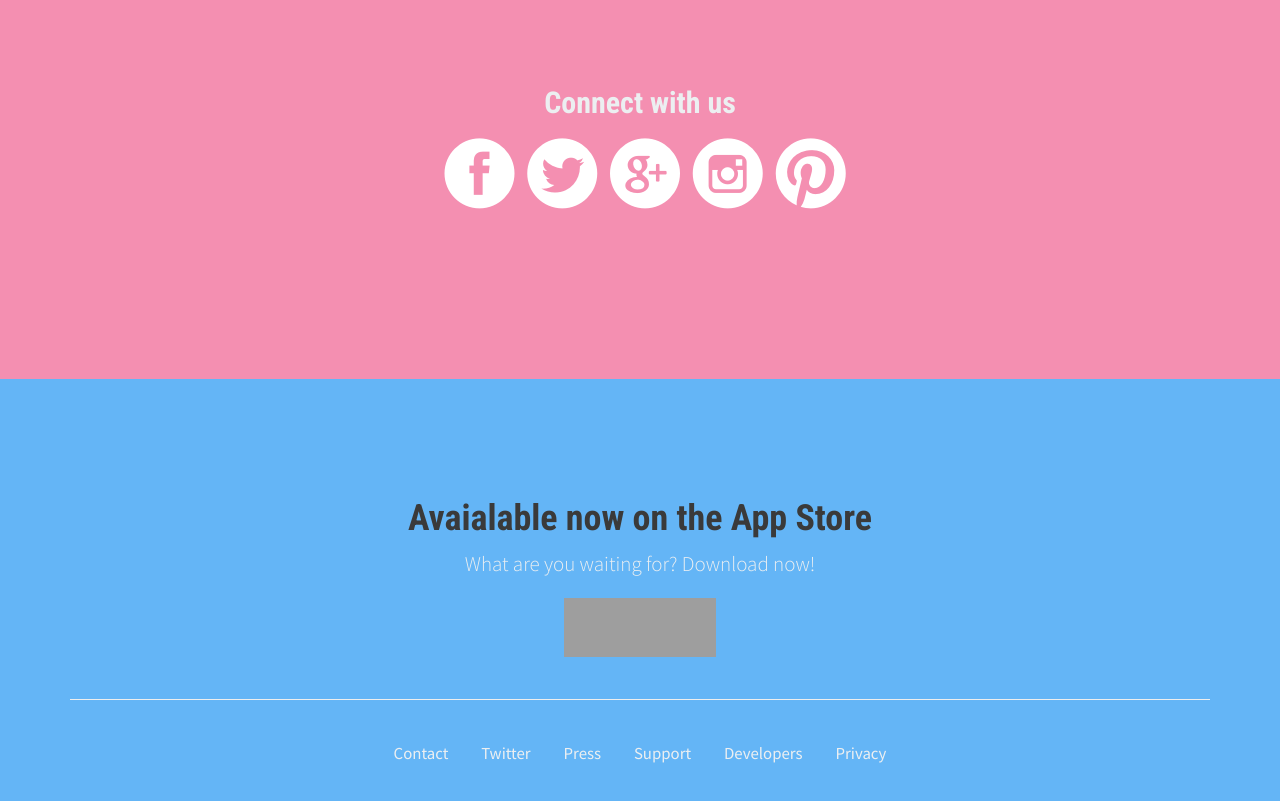
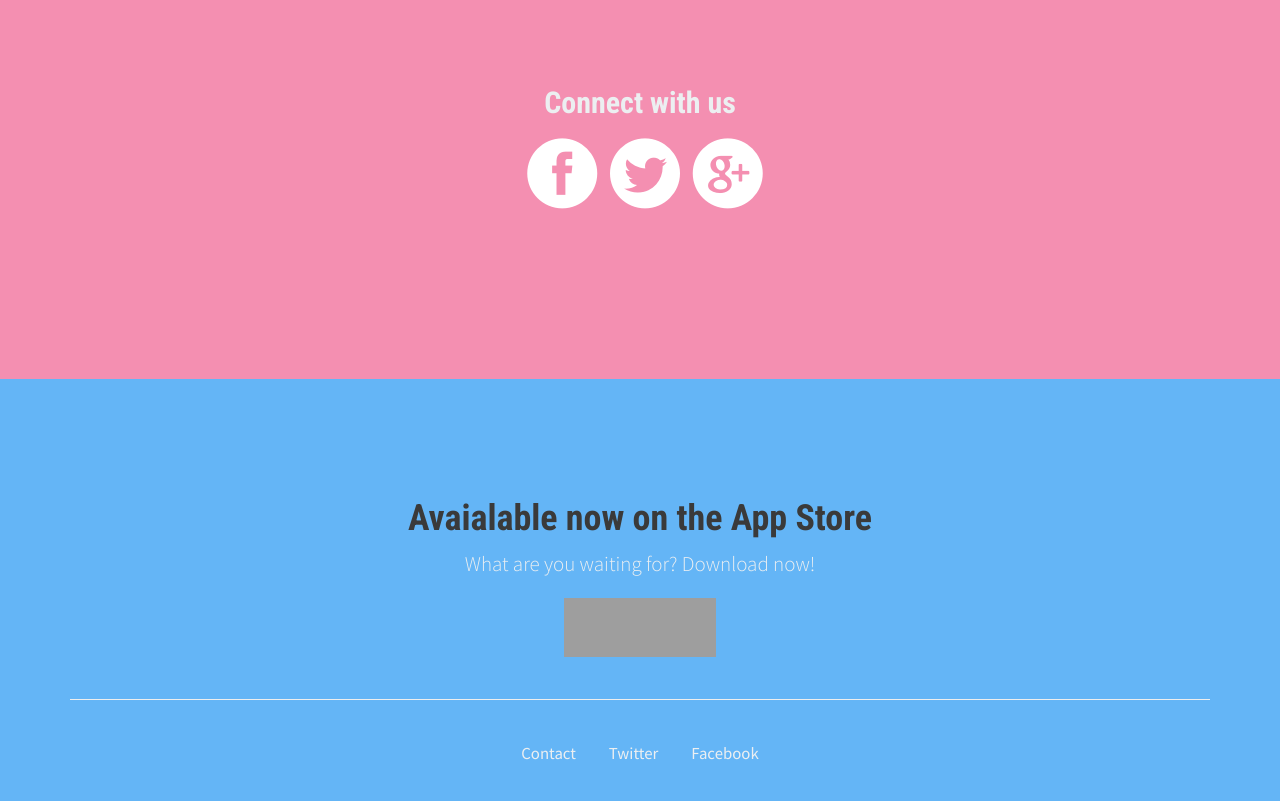
Before and after one commit to GoldTrap/site, a plain HTML site: page public/index.html in a window 1280 px wide. Shown: the part 3060-3861 px from the top of the page. Drawn offline with Linux system fonts and the light colour scheme; grey boxes are pictures that could not be loaded; files whose address does not match are found by name.

Commit message:
Update links and images

```diff
--- a/public/index.html
+++ b/public/index.html
@@ -212,11 +212,9 @@
 	  		  <div class="row">
 	  			  <div class="col-md-12">
 	  			  	<h2>Connect with us</h2>
-	  			   	<a class="icon-facebook"></a>
-	  			   	<a class="icon-twitter"></a>
-	  			   	<a class="icon-google"></a>
-	  			   	<a class="icon-instagram"></a>
-	  			   	<a class="icon-pinterest"></a>
+	  			   	<a class="icon-facebook" href="https://www.facebook.com/Gold-Trap-918074168338102/home"></a>
+	  			   	<a class="icon-twitter" href="https://twitter.com/GoldTrapApp"></a>
+	  			   	<a class="icon-google" href="https://plus.google.com/communities/110824213977486980682"></a>
 	  			   </div>
 	  		  </div>
 	  	  </div>
@@ -236,13 +234,10 @@
 	  			<div class="col-md-12">
 	  				<hr />
 		  			<ul>
-	                	<li><a href="#link-here">Contact</a></li>
-	                	<li><a href="#link-here">Twitter</a></li>
-	                	<li><a href="#link-here">Press</a></li>
-	                	<li><a href="#link-here">Support</a></li>
-	                	<li><a href="#link-here">Developers</a></li>
-	                	<li><a href="#link-here">Privacy</a></li>
-                	</ul>
+	                	<li><a href="mailto:goldtrap.app@gmail.com">Contact</a></li>
+	                	<li><a href="https://twitter.com/GoldTrapApp">Twitter</a></li>
+	                	<li><a href="https://www.facebook.com/Gold-Trap-918074168338102/home">Facebook</a></li>
+            </ul>
 	  			</div>
 	  		</div>
 	  	</div>
```
Also changed, not shown: public/img/screenshots/app-2.png.
